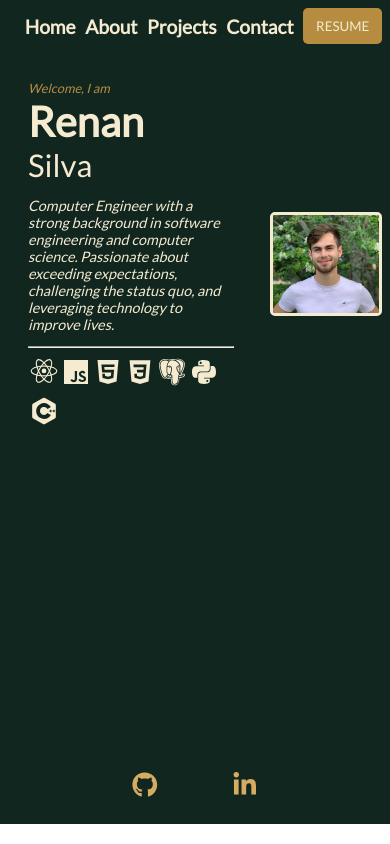
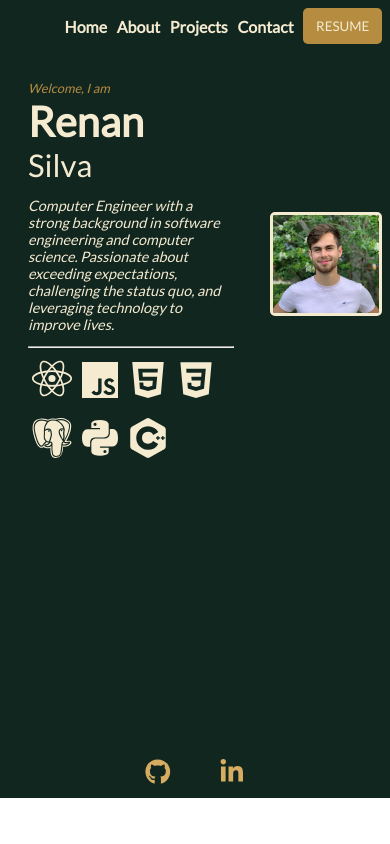
Before and after one commit to renanmbs/personalportfolio, a React (Create React App) app: page / in a window 390 px wide. Built offline with nearby package versions, Linux system fonts and the light colour scheme.

Commit message:
Oct 29 2023

```diff
--- a/src/components/about/about.css
+++ b/src/components/about/about.css
@@ -84,10 +84,6 @@
 }
 
 @media only screen and (max-width:1023px){
-    #About{
-        max-height: 190vh;
-        min-height: 120vh;
-    }
 
     #About h2{
         padding: 0.8rem 0;
--- a/src/components/home/home.css
+++ b/src/components/home/home.css
@@ -84,8 +84,6 @@
     #Home{
         background-color: #122620;
         display: flex;
-        min-height: 79vh;
-        max-height: 110vh;
     }
 
     #Home .hi{
@@ -114,9 +112,8 @@
         color: #F4EBD0;
     }
 
-    #logos{
-        margin-top: 0.5rem;
-        font-size: 2rem;
+    .social a{
+        margin: 1vh;
     }
 
 }
--- a/src/components/nav/nav.css
+++ b/src/components/nav/nav.css
@@ -65,6 +65,6 @@ nav a:hover {
     }
 
     nav a{
-        font-size: 1.2rem;
+        font-size: 1rem;
     }
 }
--- a/src/components/projects/projects.css
+++ b/src/components/projects/projects.css
@@ -154,13 +154,8 @@
     }
 
     .card img{
-        height: 22rem;
-        min-width: 30rem;
-        max-width: 30rem;
-        border-right: solid #D6AD60;
         opacity: 1;
         filter: grayscale(0);
-        transition: all 400ms ease-in-out;
     }
 
     .card:hover img{
```
